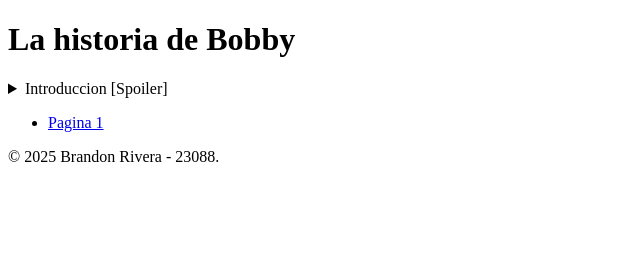
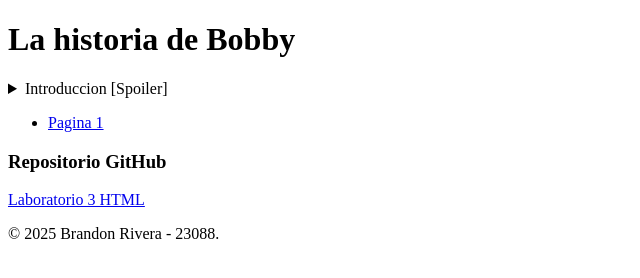
Before and after one commit to Brariv/Lab3, a plain HTML site: page index.html in a window 1280 px wide. Shown: the whole page, without its empty margins (0-640 px from the left). Drawn offline with Linux system fonts and the light colour scheme.

Commit message:
Added github link

```diff
--- a/index.html
+++ b/index.html
@@ -23,6 +23,11 @@
                 <li><a href="Paginas/Pagina1.html">Pagina 1</a></li>
             </ul>
         </nav>
+
+        <aside>
+            <h3>Repositorio GitHub</h3>
+            <p><a href="https://github.com/Brariv/Lab3/commits/Main-EN/">Laboratorio 3 HTML</a></p>
+        </aside>
     </main>
 
     <footer>
```
